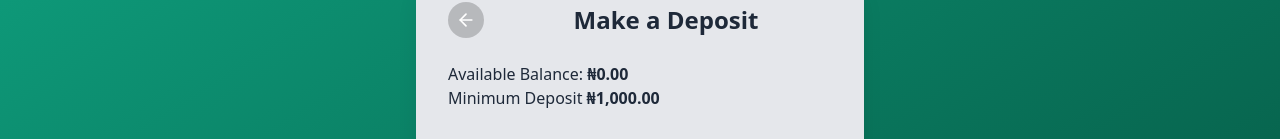
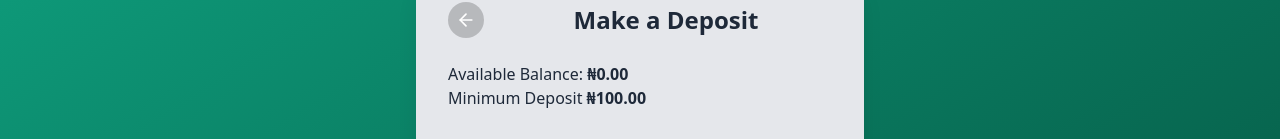
Before and after one commit to SmartFarmerNg/Smart-Farmer, a React (Vite) app: page /transact/deposit in a window 1280 px wide. Shown: the part 173-312 px from the top of the page. Built offline with nearby package versions, Linux system fonts and the light colour scheme; no server answers; the database is empty; sample sign-in values are in the browser's storage.

Commit message:
Update Deposit.jsx

```diff
--- a/src/pages/Deposit.jsx
+++ b/src/pages/Deposit.jsx
@@ -14,7 +14,7 @@ const Deposit = () => {
     const [email, setEmail] = useState("");
     const [fullName, setFullName] = useState("");
     const [balance, setBalance] = useState(0);
-    const [minimumDeposit, setMinimumDeposit] = useState(1000);
+    const [minimumDeposit, setMinimumDeposit] = useState(100);
     const [showSuccess, setShowSuccess] = useState(false);
     const [transactionId, setTransactionId] = useState(null);
     const [isProcessing, setIsProcessing] = useState(false);
```
